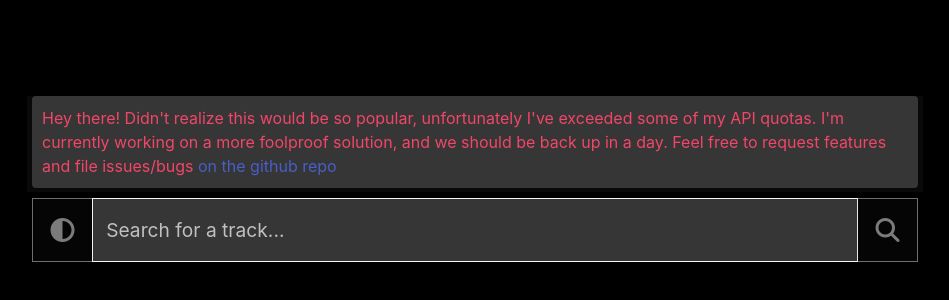
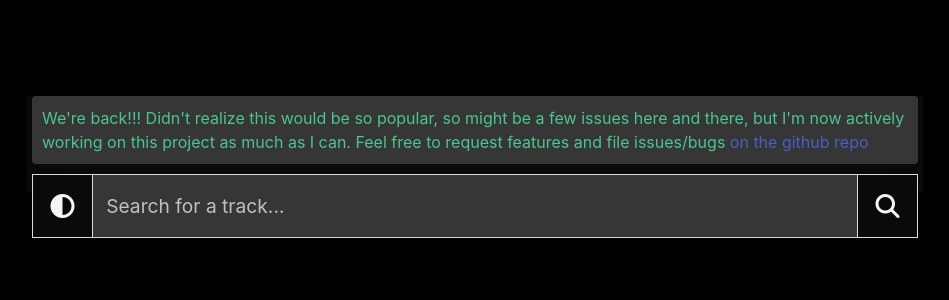
Before and after one commit to georgemunyoro/houndwave, a Svelte app: page / in a window 1280 px wide. Shown: the part 230-530 px from the top of the page, without its empty margins (165-1114 px from the left). Built offline with nearby package versions, Linux system fonts and the light colour scheme.

Commit message:
Update App.svelte

```diff
--- a/src/App.svelte
+++ b/src/App.svelte
@@ -80,11 +80,10 @@
 		style="padding: 0px 5px 10px 5px !important; height: 6rem;"
 	>
 
-	<div style="padding: 10px; margin-bottom: 10px;" class="card has-background-dark has-text-danger">Hey there! Didn't realize this would be so popular, unfortunately I've exceeded some of my API quotas. I'm currently working on a more foolproof solution, and we should be back up in a day. Feel free to request features and file issues/bugs <a href="https://github.com/georgemunyoro/houndwave">on the github repo</a></div>
+	<div style="padding: 10px; margin-bottom: 10px;" class="card has-background-dark has-text-success">We're back!!! Didn't realize this would be so popular, so might be a few issues here and there, but I'm now actively working on this project as much as I can. Feel free to request features and file issues/bugs <a href="https://github.com/georgemunyoro/houndwave">on the github repo</a></div>
 		<div class="field has-addons has-desktop-shadow is-paddingless">
 			<div class="control">
 				<button
-					disabled={true}
 					class={`button is-outlined is-radiusless has-background-${
 						inDarkMode ? "black has-text-light" : "white"
 					}`}
@@ -94,7 +93,6 @@
 			</div>
 			<div class="control" style="width: 100%;">
 				<input
-					disabled={true}
 					bind:value={searchQuery}
 					on:keypress={(event) => {
 						if (event.key == "Enter") search();
@@ -109,7 +107,6 @@
 			</div>
 			<div class="control">
 				<button
-					disabled={true}
 					class={`button is-outlined is-radiusless has-background-${
 						inDarkMode ? "black has-text-light" : "white"
 					}`}
```
